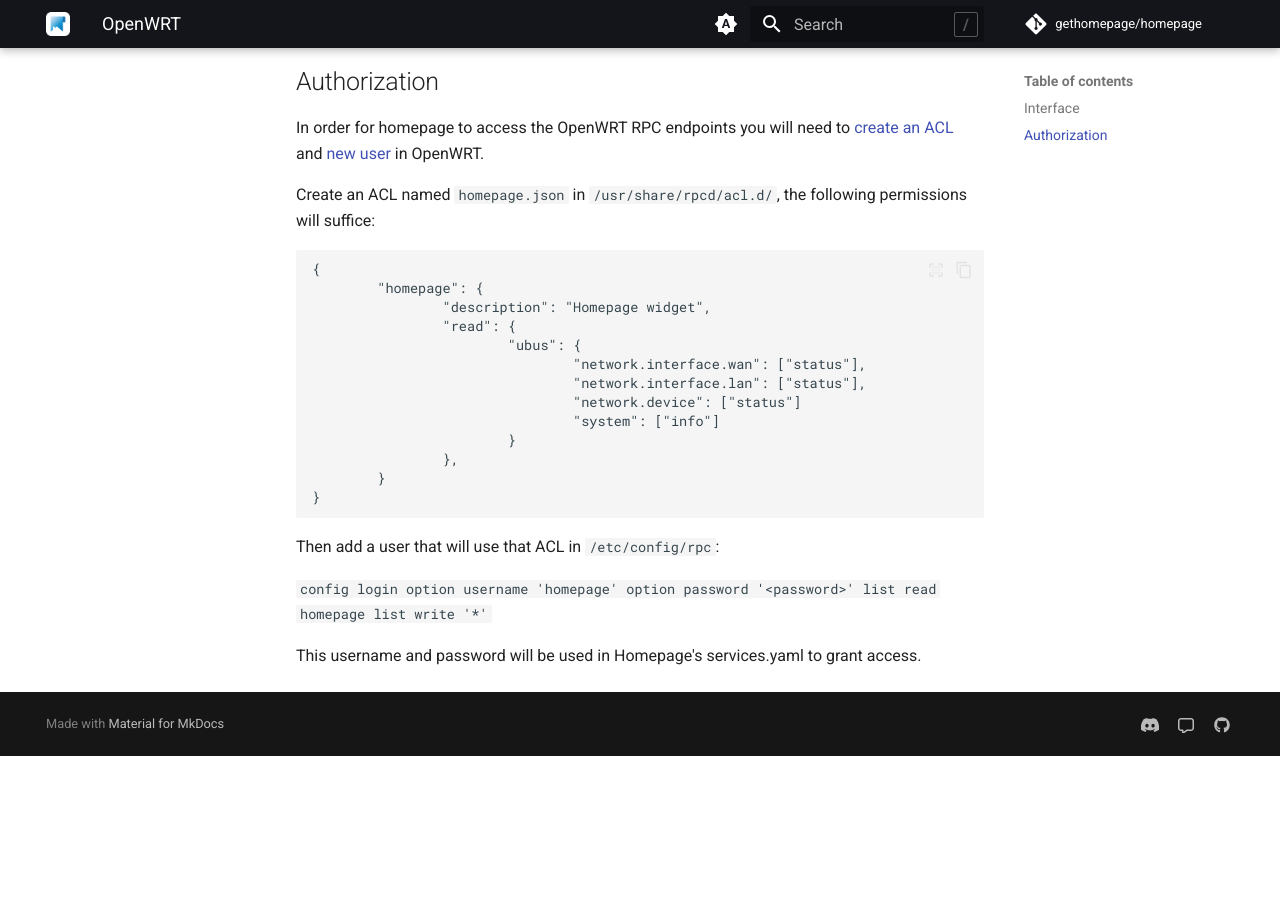
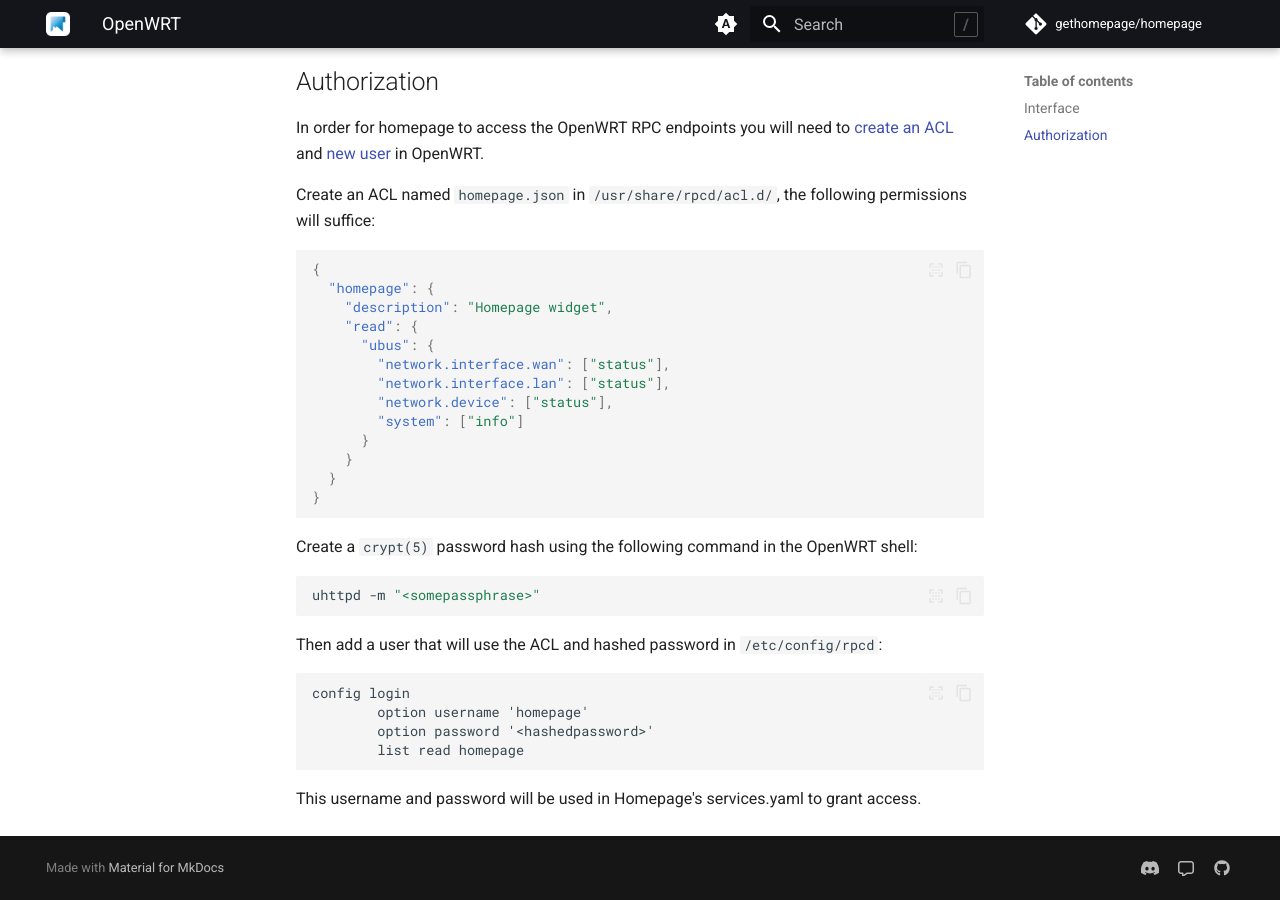
Before and after one commit to jobstar-git/home_p, an MkDocs documentation site: the page built from docs/widgets/services/openwrt.md, in a window 1280 px wide and 900 px high, scrolled down 564 px. Built offline with MkDocs 1.6.1 and Material for MkDocs 9.7.7, drawn with Linux system fonts in a browser that asks for light colours; a script that is not in the unit is left out; comment, search, counter and statistics services are not loaded; the version menu is left out; before the commit the page ends 1320 px from its top, so only the background shows below that.

Commit message:
Documentation: fix openwrt docs (#3016)
---------

Co-authored-by: shamoon <4887959+shamoon@users.noreply.github.com>

````diff
--- a/docs/widgets/services/openwrt.md
+++ b/docs/widgets/services/openwrt.md
@@ -26,29 +26,35 @@
 
 Create an ACL named `homepage.json` in `/usr/share/rpcd/acl.d/`, the following permissions will suffice:
 
-```
+```json
 {
-        "homepage": {
-                "description": "Homepage widget",
-                "read": {
-                        "ubus": {
-                                "network.interface.wan": ["status"],
-                                "network.interface.lan": ["status"],
-                                "network.device": ["status"]
-                                "system": ["info"]
-                        }
-                },
-        }
+  "homepage": {
+    "description": "Homepage widget",
+    "read": {
+      "ubus": {
+        "network.interface.wan": ["status"],
+        "network.interface.lan": ["status"],
+        "network.device": ["status"],
+        "system": ["info"]
+      }
+    }
+  }
 }
 ```
 
-Then add a user that will use that ACL in `/etc/config/rpc`:
+Create a `crypt(5)` password hash using the following command in the OpenWRT shell:
 
-```config login
+```sh
+uhttpd -m "<somepassphrase>"
+```
+
+Then add a user that will use the ACL and hashed password in `/etc/config/rpcd`:
+
+```
+config login
         option username 'homepage'
-        option password '<password>'
+        option password '<hashedpassword>'
         list read homepage
-        list write '*'
 ```
 
 This username and password will be used in Homepage's services.yaml to grant access.
````
